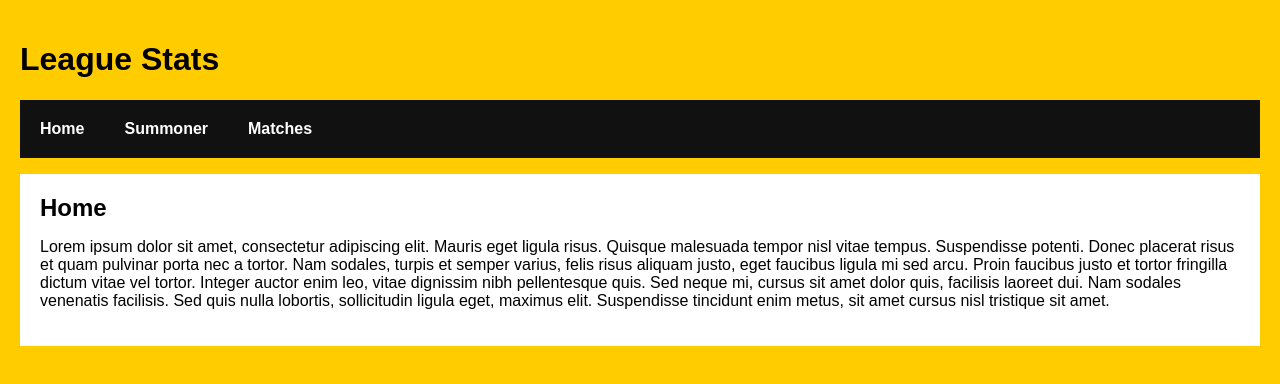
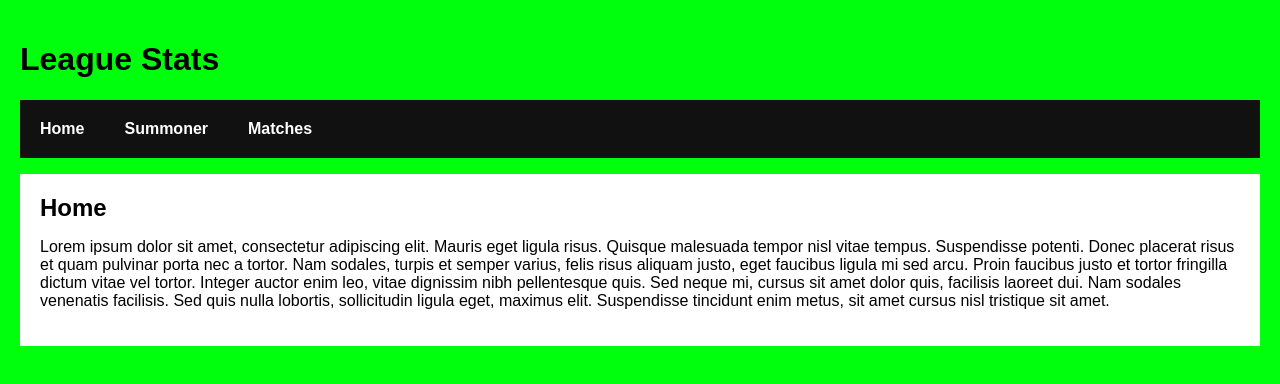
Before and after one commit to robertjawoods/LeagueStats, a React (Create React App) app: page /#/ in a window 1280 px wide. Shown: the top 384 px of the page. Built offline with nearby package versions, Linux system fonts and the light colour scheme.

Commit message:
changed background color

```diff
--- a/src/css/index.css
+++ b/src/css/index.css
@@ -1,5 +1,5 @@
 body {
-    background-color: #FFCC00;
+    background-color: #00ff0d;
     padding: 20px;
     margin: 0;
   }
```
